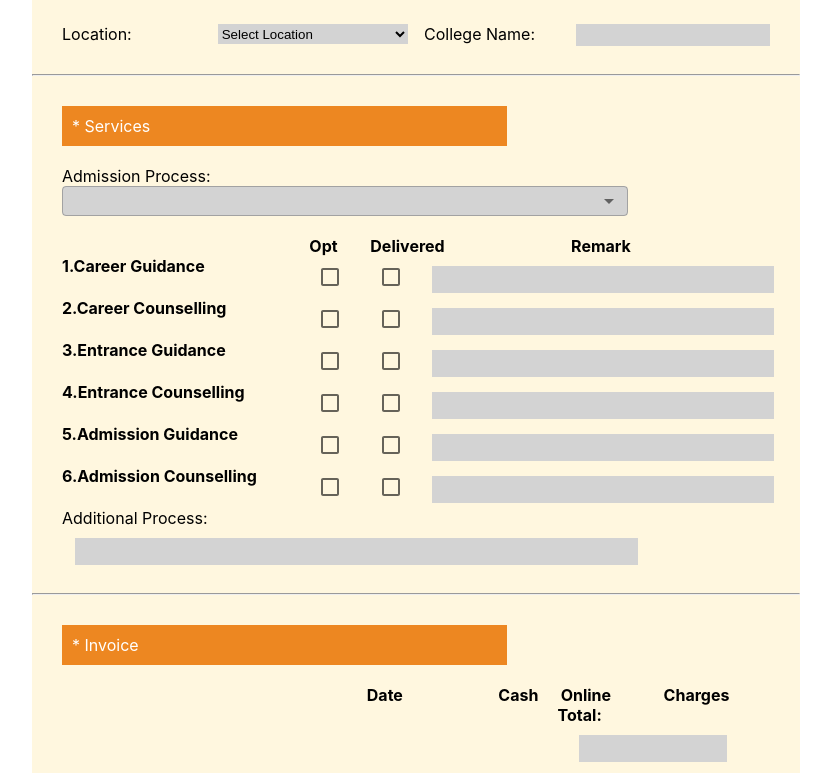
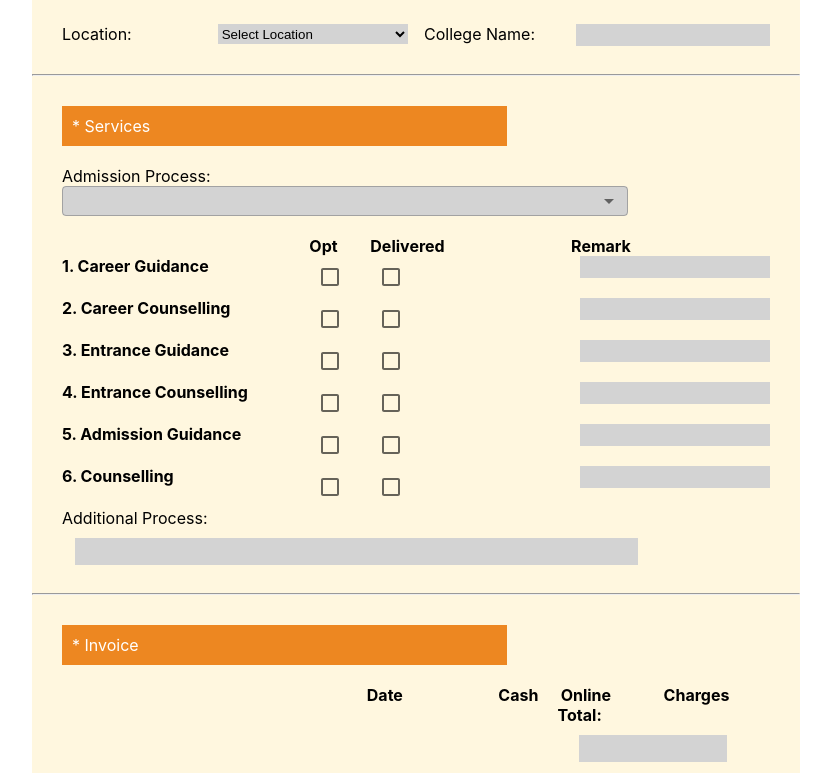
Before and after one commit to Saniya-careerniti/Registration-Page, a React (Create React App) app: page / in a window 1280 px wide. Shown: the part 703-1476 px from the top of the page, without its empty margins (224-1055 px from the left). Built offline with nearby package versions, Linux system fonts and the light colour scheme.

Commit message:
Service Page Make Alert

```diff
--- /dev/null
+++ b/src/Component/GuidanceCounselling.js
@@ -0,0 +1,49 @@
+import { Checkbox, Grid } from "@mui/material";
+function GuidanceCounselling(props) {
+  const { id, title, service_Info, handleFieldChange } = props;
+  const serviceName = title.replace(/\s+/g, "_");
+
+  const handleChange = (field, value) => {
+    handleFieldChange(serviceName, field, value);
+  };
+    return (
+    <>
+     <Grid container spacing={4}>
+          <Grid item xs={4}>
+            <span className="service-title">{id}. {title}</span>
+          </Grid>
+          <Grid item xs={1}>
+          <Checkbox
+            name="Opt"
+            checked={service_Info.Opted[serviceName]?.Opt}
+            onChange={(e) => {
+              handleChange("Opt", e.target.checked);
+            }}
+          />
+
+          </Grid>
+          <Grid item xs={1}>
+          <Checkbox
+            name="Delivered"
+            checked={service_Info.Opted[serviceName]?.Dilevered}
+            onChange={(e) => {
+              handleChange("Dilevered", e.target.checked);
+            }}
+          />
+          </Grid>
+          <Grid item xs={6}>
+            <input
+              type="text"
+              className="input"
+              name="Delivered"
+               value={service_Info.Opted[serviceName]?.remark}
+               onChange={(e)=>{
+               handleChange("Remark",e.target.value)
+           }}>
+            </input>
+          </Grid>
+        </Grid>
+    </> );
+}
+
+export default GuidanceCounselling;
--- a/src/Component/Services.js
+++ b/src/Component/Services.js
@@ -1,17 +1,60 @@
-import React,{useEffect,useState} from "react";
+import React, { useEffect, useState } from "react";
 import MenuItem from "@mui/material/MenuItem";
 import Select from "@mui/material/Select";
-import Chip from "@mui/material/Chip";
-import Box from "@mui/material/Box";
 import OutlinedInput from "@mui/material/OutlinedInput";
-import { Checkbox, Grid } from "@mui/material";
+import { Grid } from "@mui/material";
 import Invoice from "./Invoice";
+import GuidanceCounselling from "./GuidanceCounselling";
 
-function Services() {
+function Services({ onDataUpdate }) {
+  const [initialServiceInfo, setInitialServiceInfo] = useState({
 
-  const [selectedService, setSelectedService] = useState([]);
-  const [serviceName, setServiceName] = useState([]);
+       Admission_Process:[],
+       Opted:{
+         Career_Guidace:{
+          Opt:false,
+          Dilevered:false,
+          remark:""
+         },
+         Career_Counselling:{
+          Opt:false,
+          Dilevered:false,
+          remark:""
+         },
+         Entrance_Guidace:{
+          Opt:false,
+          Dilevered:false,
+          remark:""
+         },
+         Entrance_Counselling:{
+          Opt:false,
+          Dilevered:false,
+          remark:""
+         },
+         Admission_Guidace:{
+          Opt:false,
+          Dilevered:false,
+          remark:""
+         },
+         Admission_Counselling:{
+          Opt:false,
+          Dilevered:false,
+          remark:""
+         },
+       },
 
+       Additional_Process:"",
+
+  });
+
+  const ServiceNames=[
+    "Career Guidance",
+    "Career Counselling",
+    "Entrance Guidance",
+    "Entrance Counselling",
+    "Admission Guidance",
+    " Counselling",
+  ]
   const services = [
     "Maharashtra Medical Admission Process",
     "All India Medical Admission Process",
@@ -28,33 +71,38 @@ function Services() {
     "Other Private Institutes Admission Process",
   ];
 
-  const handleChange = (event) => {
-    const {
-      target: { value },
-    } = event;
-    setSelectedService(typeof value === "string" ? value.split(",") : value);
+
+  const handleFieldChange = (fieldName, value) => {
+    setInitialServiceInfo((prevInfo) => ({
+      ...prevInfo,
+      [fieldName]: value,
+    }));
   };
 
+
+
+
   useEffect(() => {
-    setServiceName(selectedService);
-  }, [selectedService]);
+    // This effect will run whenever any field in studentInfo changes
+    onDataUpdate(initialServiceInfo);
+  }, [initialServiceInfo]);
 
   return (
     <>
       <section className="container">
         <div className="student-info">* Services</div>
         <div className="multi-select">
-           <span  className="Admission-pro"> Admission Process:</span>
+          <span className="Admission-pro"> Admission Process:</span>
           <Select
             className="dropdown"
             labelId="demo-multiple-chip-label"
             id="demo-multiple-chip"
             multiple
-            value={selectedService}
-            onChange={handleChange}
+            value={initialServiceInfo.Admission_Process}
+            onChange={(e) => {
+             handleFieldChange("Admission_Process", e.target.value);
+            }}
             input={<OutlinedInput label="Name" />}
-
-
           >
             {services.map((name) => (
               <MenuItem key={name} value={name}>
@@ -62,8 +110,6 @@ function Services() {
               </MenuItem>
             ))}
           </Select>
-
-
         </div>
         <div className="services">
           <Grid container spacing={4}>
@@ -79,100 +125,20 @@ function Services() {
             </Grid>
           </Grid>
         </div>
-          <Grid container spacing={4}>
-            <Grid item xs={4}>
-              <span className="service-title">1.Career Guidance</span>
-            </Grid>
-            <Grid item xs={1}>
-              <Checkbox />
-            </Grid>
-            <Grid item xs={1}>
-              <Checkbox/>
-            </Grid>
-            <Grid item xs={6}>
-              <input type="text" className="remark"></input>
-            </Grid>
-          </Grid>
-          <Grid container spacing={4}>
-            <Grid item xs={4}>
-              <span className="service-title">2.Career Counselling</span>
-            </Grid>
-            <Grid item xs={1}>
-              <Checkbox />
-            </Grid>
-            <Grid item xs={1}>
-              <Checkbox />
-            </Grid>
-            <Grid item xs={6}>
-              <input type="text" className="remark"></input>
-            </Grid>
-          </Grid>
-          <Grid container spacing={4}>
-            <Grid item xs={4}>
-              <span className="service-title">3.Entrance Guidance</span>
-            </Grid>
-            <Grid item xs={1}>
-              <Checkbox />
-            </Grid>
-            <Grid item xs={1}>
-              <Checkbox />
-            </Grid>
-            <Grid item xs={6}>
-              <input type="text" className="remark"></input>
-            </Grid>
-          </Grid>
-          <Grid container spacing={4}>
-            <Grid item xs={4}>
-              <span className="service-title">4.Entrance Counselling</span>
-            </Grid>
-            <Grid item xs={1}>
-              <Checkbox />
-            </Grid>
-            <Grid item xs={1}>
-              <Checkbox />
-            </Grid>
 
-            <Grid item xs={6}>
-              <input type="text" className="remark"></input>
-            </Grid>
-          </Grid>
-          <Grid container spacing={4}>
-            <Grid item xs={4}>
-              <span className="service-title">5.Admission Guidance</span>
-            </Grid>
-            <Grid item xs={1}>
-              <Checkbox />
-            </Grid>
-            <Grid item xs={1}>
-              <Checkbox />
-            </Grid>
+        {
+          ServiceNames.map((name,index)=>(
+             <GuidanceCounselling id={index+1} title={name} service_Info={initialServiceInfo} handleFieldChange={handleFieldChange}/>
+          ))
+        }
 
-            <Grid item xs={6}>
-              <input type="text" className="remark"></input>
-            </Grid>
-          </Grid>
-          <Grid container spacing={4}>
-            <Grid item xs={4}>
-              <span className="service-title">6.Admission Counselling</span>
-            </Grid>
-            <Grid item xs={1}>
-              <Checkbox />
-            </Grid>
-            <Grid item xs={1}>
-              <Checkbox />
-            </Grid>
 
-            <Grid item xs={6}>
-              <input type="text" className="remark"></input>
-            </Grid>
-          </Grid>
         Additional Process:
         <input type="text" className="additional"></input>
       </section>
-        <hr/>
-        <Invoice service={serviceName}/>
+      <hr />
+      <Invoice service={initialServiceInfo.Admission_Process} />
     </>
-
   );
 }
 
--- a/src/Component/StudentInfo.js
+++ b/src/Component/StudentInfo.js
@@ -56,7 +56,7 @@ function StudentInfo({ onDataUpdate }) {
               value={studentInfo.name}
               onChange={(e) => {
                 handleFieldChange('name', e.target.value);
-                onDataUpdate();
+
               }}
             />
           </Grid>
@@ -68,7 +68,7 @@ function StudentInfo({ onDataUpdate }) {
               value={studentInfo.dob}
               onChange={(e) => {
                 handleFieldChange('dob', e.target.value);
-                onDataUpdate();
+
               }}
             />
           </Grid>
@@ -95,7 +95,7 @@ function StudentInfo({ onDataUpdate }) {
               value={studentInfo.pcontact}
               onChange={(e) => {
                 handleFieldChange('pcontact', e.target.value);
-                onDataUpdate();
+
               }}
             />
           </Grid>
@@ -110,7 +110,7 @@ function StudentInfo({ onDataUpdate }) {
               value={studentInfo.stdEmail}
               onChange={(e) => {
                 handleFieldChange('stdEmail', e.target.value);
-                onDataUpdate();
+
               }}
             />
           </Grid>
@@ -122,7 +122,7 @@ function StudentInfo({ onDataUpdate }) {
               value={studentInfo.pemail}
               onChange={(e) => {
                 handleFieldChange('pemail', e.target.value);
-                onDataUpdate();
+
               }}
             />
           </Grid>
@@ -139,7 +139,7 @@ function StudentInfo({ onDataUpdate }) {
               value={studentInfo.gender}
               onChange={(e) => {
                 handleFieldChange('gender', e.target.value);
-                onDataUpdate();
+
               }}
             >
               Gender:
@@ -159,7 +159,7 @@ function StudentInfo({ onDataUpdate }) {
               value={studentInfo.status}
               onChange={(e) => {
                 handleFieldChange('status', e.target.value);
-                onDataUpdate();
+
               }}
             >
               Status:
--- a/src/Component/Submit.js
+++ b/src/Component/Submit.js
@@ -6,25 +6,38 @@ import Invoice from "./Invoice";
 function Submit() {
   const [formData, setFormData] = useState({
     Stud_info: {},
+    Services: {},
   });
 
-  const handleComponent1Data = (data) => {
+  const handleStudentInfo = (data) => {
     setFormData((prevData) => ({
       ...prevData,
       Stud_info: { ...prevData.Stud_info, ...data },
     }));
   };
 
+
+  const handleServices = (data) => {
+    setFormData((prevData) => ({
+      ...prevData,
+      Services: { ...prevData.Services, ...data },
+    }));
+  };
   const handleClick = (e) => {
     e.preventDefault();
-    alert(JSON.stringify(formData, null, 2));
+    console.log("Form Data:", formData);
+    const allData = {
+      ...formData.Stud_info,
+      ...formData.Services,
+    };
+    alert(JSON.stringify(allData, null, 2));
   };
 
   return (
     <>
-      <StudentInfo onDataUpdate={handleComponent1Data} />
+      <StudentInfo onDataUpdate={handleStudentInfo} />
       <hr />
-      <Services />
+      <Services onDataUpdate={handleServices}/>
       <hr />
       <section className="container">
         Signature of the student and, if the student is a minor, a parent or
```
Lines whose indentation alone changed are shown as unchanged.
